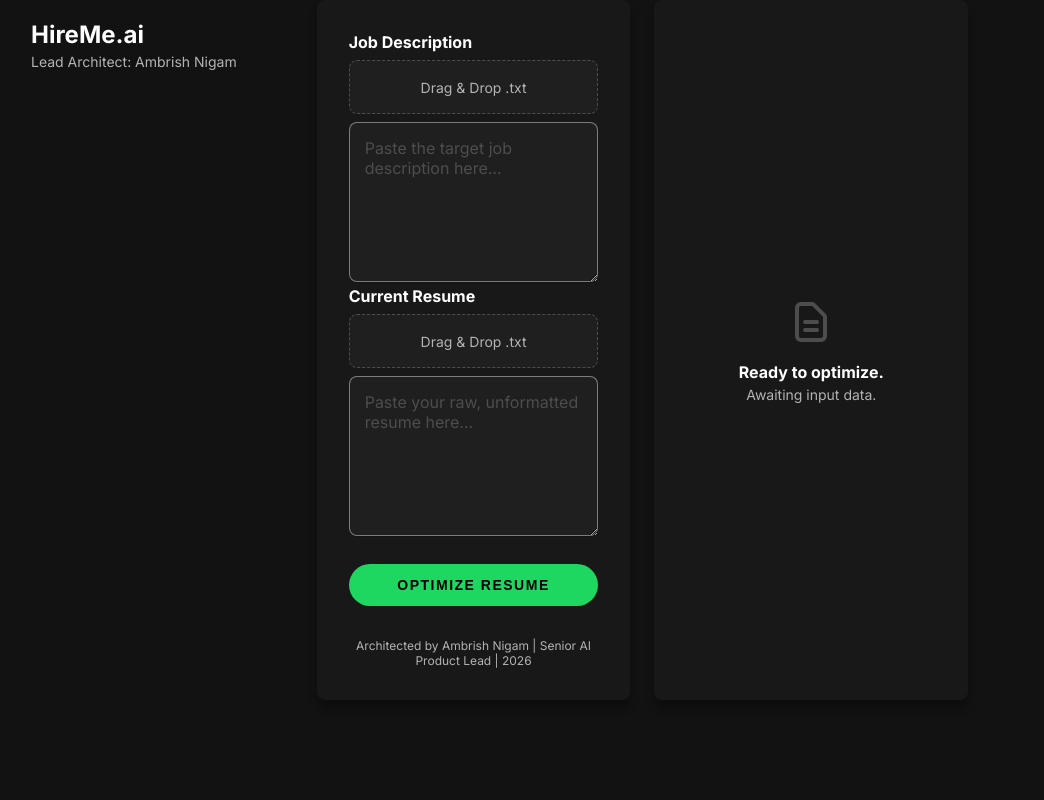
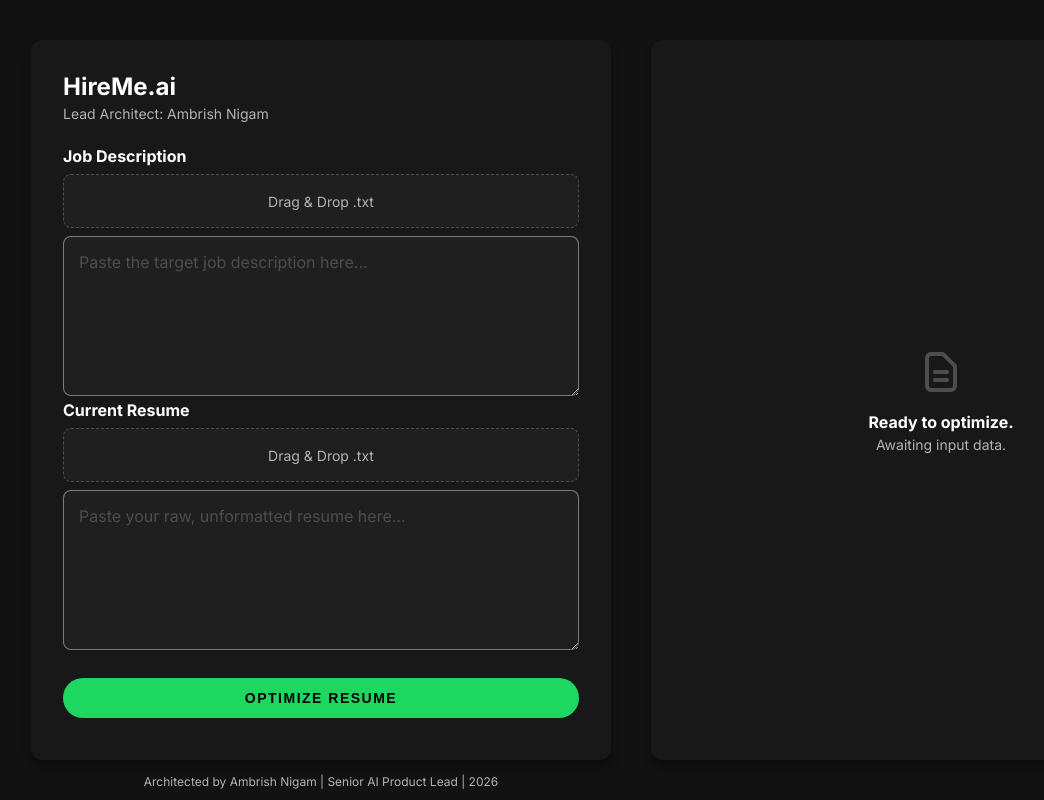
Before and after one commit to ambrishnigam30/hireme-ai-llm-engine, a website: page public/index.html in a window 1280 px wide. Shown: the whole page, without its empty margins (9-1053 px from the left). Drawn offline with nearby package versions, Linux system fonts and the light colour scheme.

```diff
--- a/public/index.html
+++ b/public/index.html
@@ -8,13 +8,12 @@
   <link href="https://fonts.googleapis.com/css2?family=Inter:wght@400;600;700&display=swap" rel="stylesheet">
 </head>
 <body>
-  <header class="app-header" style="height: 100px; padding: 20px 40px; margin: 0;">
-    <h1>HireMe.ai</h1>
-    <p class="lead">Lead Architect: Ambrish Nigam</p>
+  <div class="input-pane">
+    <header class="app-header" style="margin-bottom: 24px;">
+      <h1 style="font-size: 24px; font-weight: 700; color: #ffffff; margin-bottom: 4px;">HireMe.ai</h1>
+      <p class="lead" style="font-size: 14px; font-weight: 400; color: #b3b3b3;">Lead Architect: Ambrish Nigam</p>
     </header>
 
-  <div class="app-container">
-    <div class="input-pane">
     <div class="input-group">
       <label for="job-description">Job Description</label>
       <div class="file-drop-zone" id="jd-drop-zone">
@@ -42,7 +41,7 @@
       <span class="loader hidden"></span>
     </button>
 
-      <footer class="app-footer">
+    <footer class="app-footer" style="margin-top: 24px; text-align: center; color: #b3b3b3; font-size: 12px;">
       <p>Architected by Ambrish Nigam | Senior AI Product Lead | 2026</p>
     </footer>
   </div>
@@ -66,7 +65,6 @@
       <p class="subtext">Awaiting input data.</p>
     </div>
   </div>
-  </div>
 
   <script src="https://cdn.jsdelivr.net/npm/marked/marked.min.js"></script>
   <script src="app.js"></script>
--- a/public/styles.css
+++ b/public/styles.css
@@ -18,18 +18,16 @@
 
 body {
   font-family: 'Inter', 'Circular Std', -apple-system, BlinkMacSystemFont, sans-serif;
-  background-color: var(--bg-color);
+  background-color: #121212;
   color: var(--text-main);
   height: 100vh;
   display: flex;
+  flex-direction: row;
+  align-items: stretch;
+  padding: 40px;
+  box-sizing: border-box;
+  gap: 40px;
   overflow: hidden;
-}
-
-.app-container {
-  display: flex;
-  height: calc(100vh - 100px);
-  gap: 24px;
-  padding: 0 40px;
 }
 
 .input-pane, .output-pane {
@@ -37,13 +35,12 @@
   min-width: 0;
   display: flex;
   flex-direction: column;
-  background-color: var(--surface-color);
-  border-radius: 8px;
+  height: 100%;
+  background-color: #181818;
+  border-radius: 12px;
+  transition: all 0.3s ease;
+  padding: 2rem;
   box-shadow: var(--shadow-medium);
-  padding: 2rem;
-  width: 100%;
-  height: 100%;
-  margin: 0;
 }
 
 .sidebar-content {
```
Lines whose indentation alone changed are shown as unchanged.
